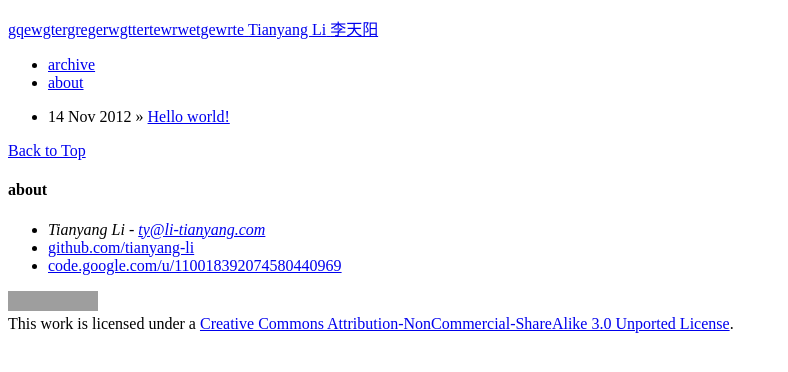
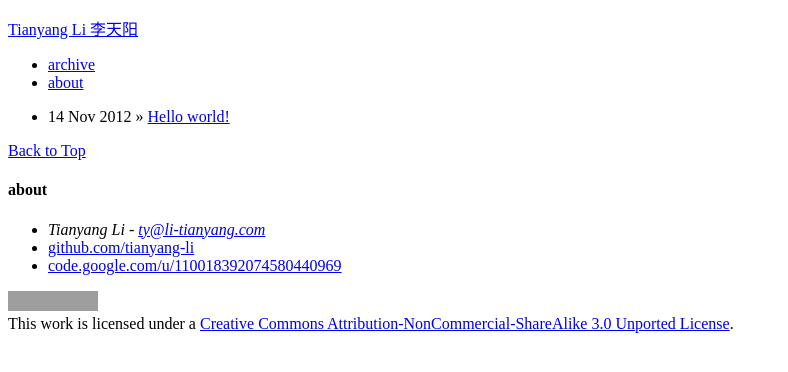
Before and after one commit to li-tianyang/li-tianyang.github.com, a Jekyll site: the page built from index.md, in a window 1280 px wide. Shown: the top 372 px of the page, without its empty margins (0-788 px from the left). Built offline with Jekyll 4.4.1, drawn with Linux system fonts in a browser that asks for light colours; grey boxes are pictures that could not be loaded.

Commit message:
jfoiqweoiio

```diff
--- a/_config.yml
+++ b/_config.yml
@@ -9,7 +9,7 @@
 # Themes are encouraged to use these universal variables
 # so be sure to set them if your theme uses them.
 #
-title : '<span style="overflow: scroll; display: block;"><span style="white-space: nowrap;">gqewgtergregerwgttertewrwetgewrte</span>&nbsp<span style="white-space: nowrap;">Tianyang Li</span>&nbsp<span style="white-space: nowrap;">李天阳</span></span>'
+title : '<span><span style="white-space: nowrap;">Tianyang Li</span>&nbsp<span style="white-space: nowrap;">李天阳</span></span>'
 tagline:
 author :
   name : Tianyang Li
```
